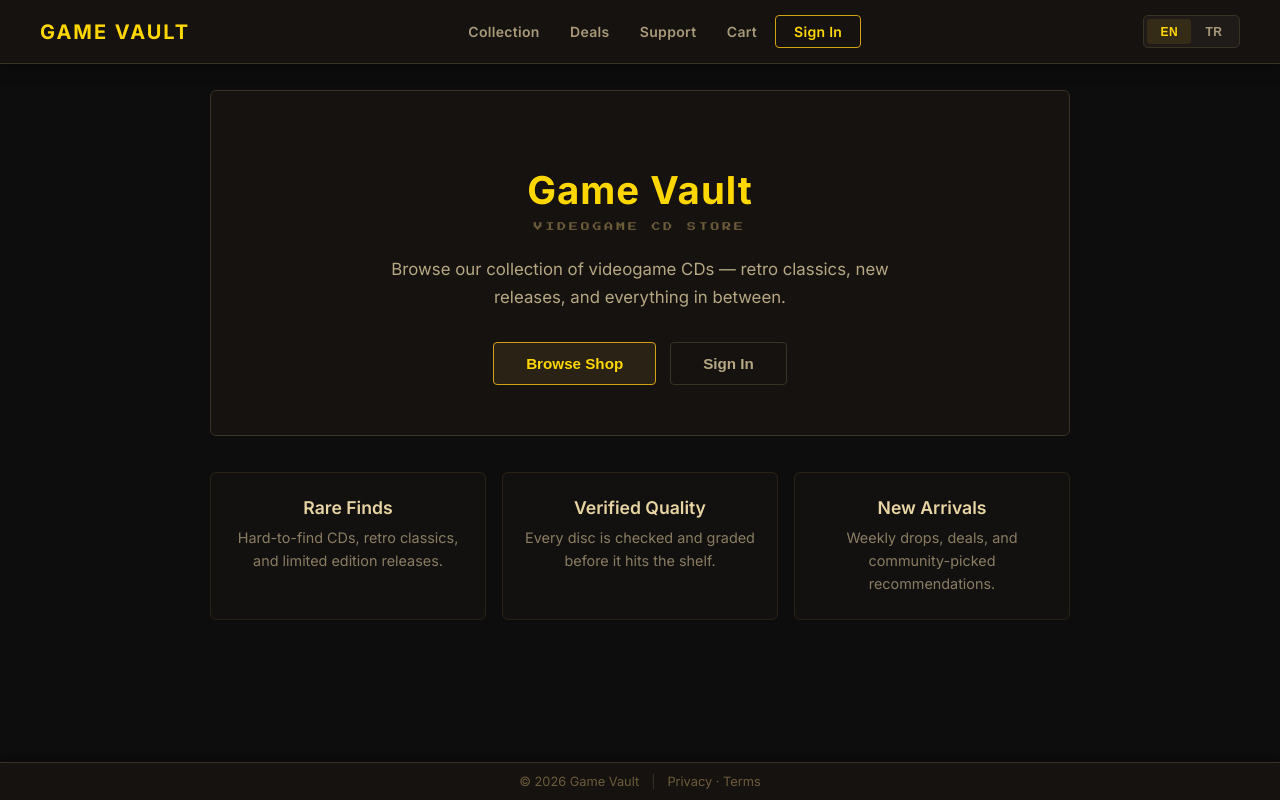
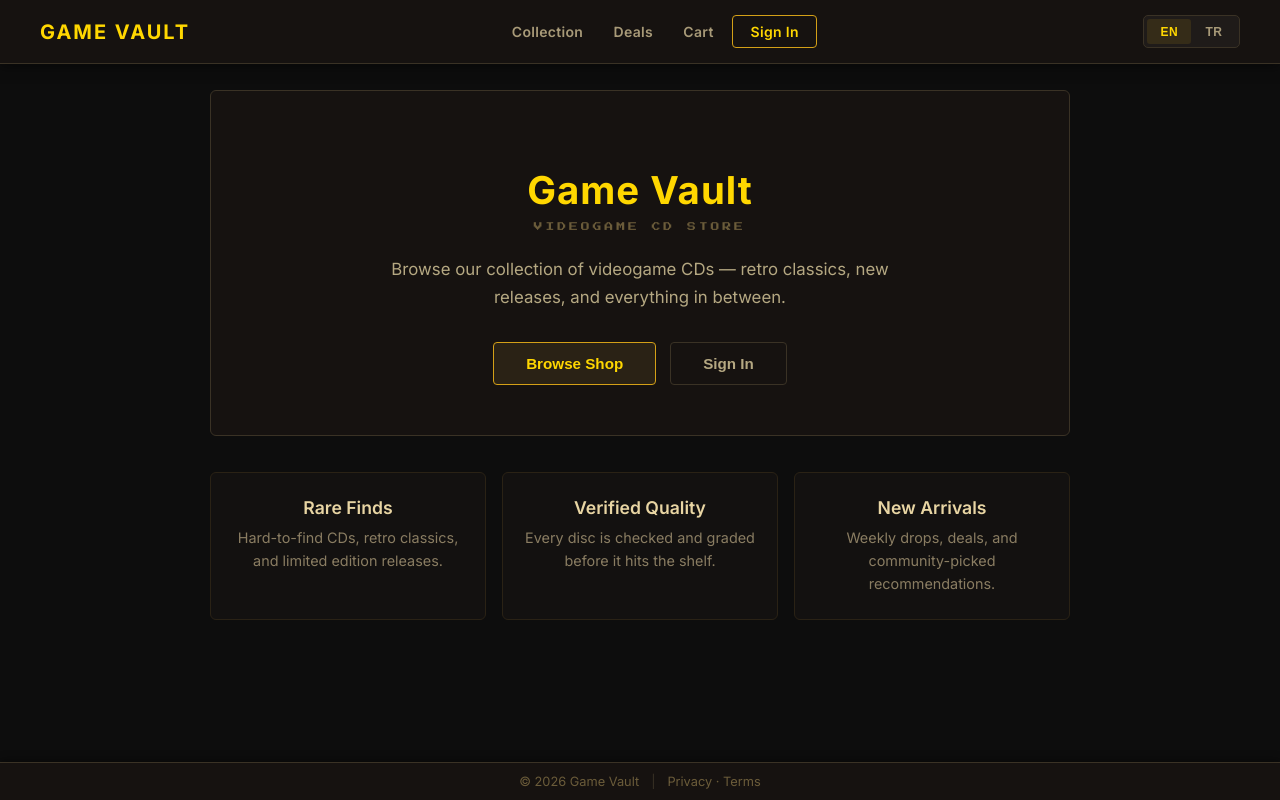
Before and after one commit to cnbldn/cs308-project-spring26, a React app in the folder frontend/: page / in a window 1280 px wide. Built offline with nearby package versions, Linux system fonts and the light colour scheme; the HTML template or start-up script is replaced by a standard one.

Commit message:
PRJ-138 Frontend Update

```diff
--- a/frontend/src/components/Header.tsx
+++ b/frontend/src/components/Header.tsx
@@ -18,7 +18,6 @@ const Header: React.FC = () => {
       <div className={styles.linkGroup}>
         <Link to="/shop" className={styles.navLink}>{t('header.collections')}</Link>
         <Link to="/deals" className={styles.navLink}>{t('header.deals')}</Link>
-        <Link to="/support" className={styles.navLink}>{t('header.support')}</Link>
         <Link to="/cart" className={styles.navLink}>
           {t('cart.title')}
           {cartCount > 0 && <span className={styles.cartBadge}>{cartCount}</span>}
```
